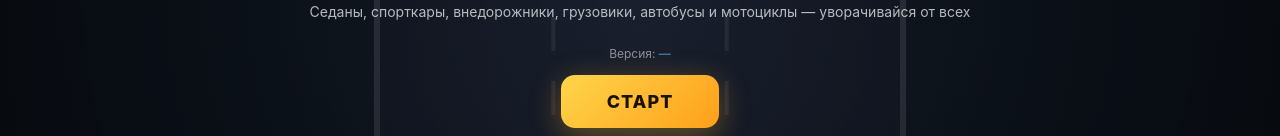
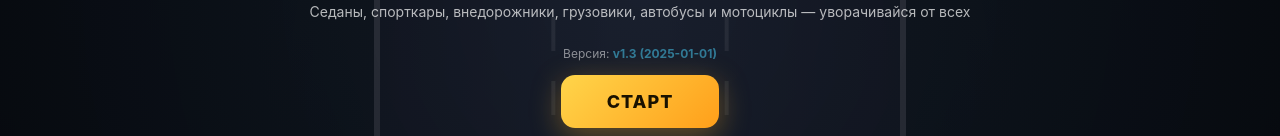
Before and after one commit to alexey17001700-coder/racing_game, a plain HTML site: page index.html in a window 1280 px wide. Shown: the part 327-463 px from the top of the page. Drawn offline with Linux system fonts and the light colour scheme; animation ran at ten frames a second.

Commit message:
Auto-update: index.html

```diff
--- a/index.html
+++ b/index.html
@@ -151,6 +151,10 @@
 
   best = Math.floor(+(localStorage.getItem('racing_best')||0));
   bestEl.textContent = 'Рекорд: ' + best;
+
+  document.getElementById('ver').textContent = 'версия ' + VERSION;
+  document.getElementById('verBadge').textContent = 'ГОНКИ ' + VERSION + ' · ' + BUILD;
+  document.getElementById('verOverlay').textContent = VERSION + ' (' + BUILD + ')';
 
   function reset(){
     player = { lane:1, x:laneCenter(1), y:H - CAR_H()*1.6, vx:0, tilt:0 };
```
